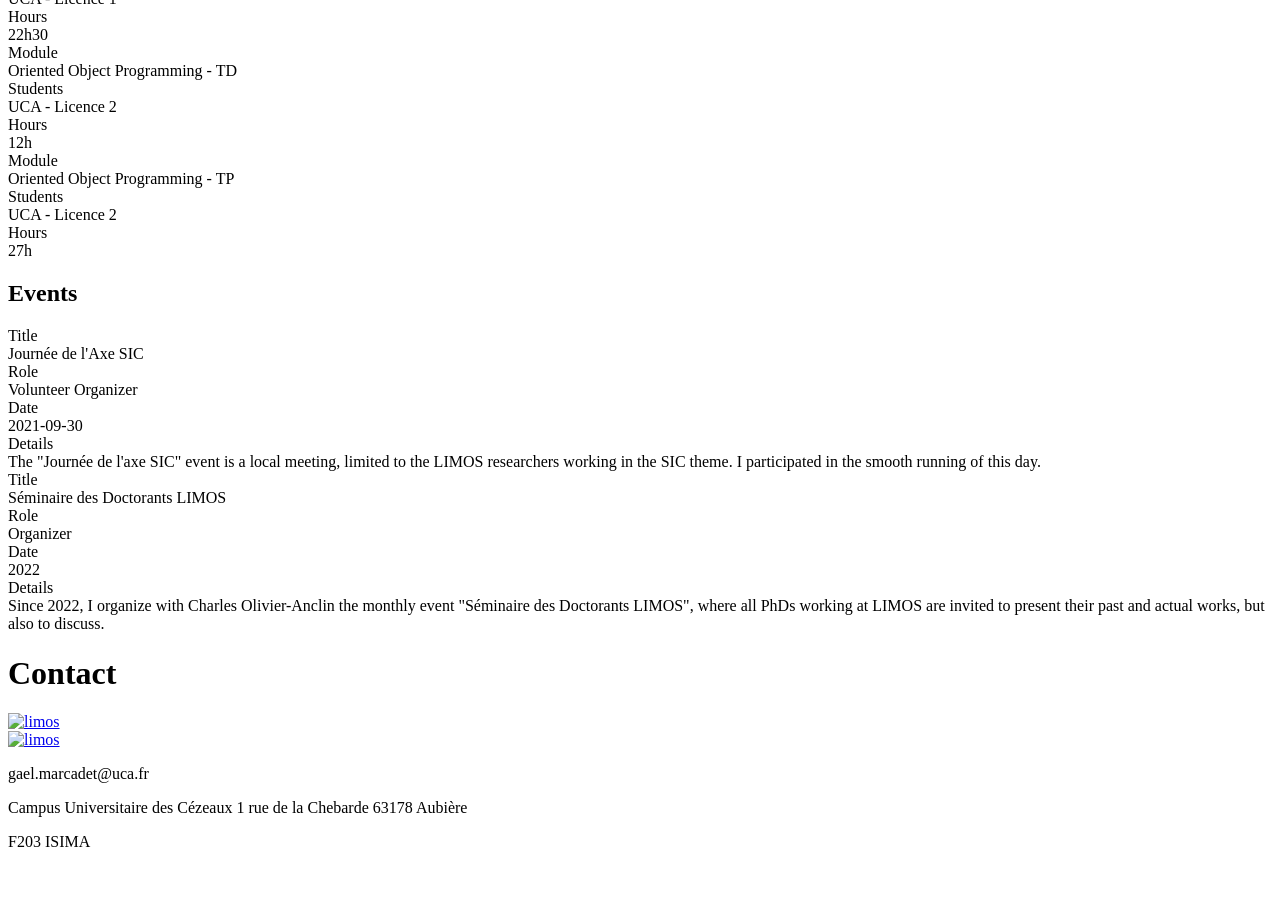
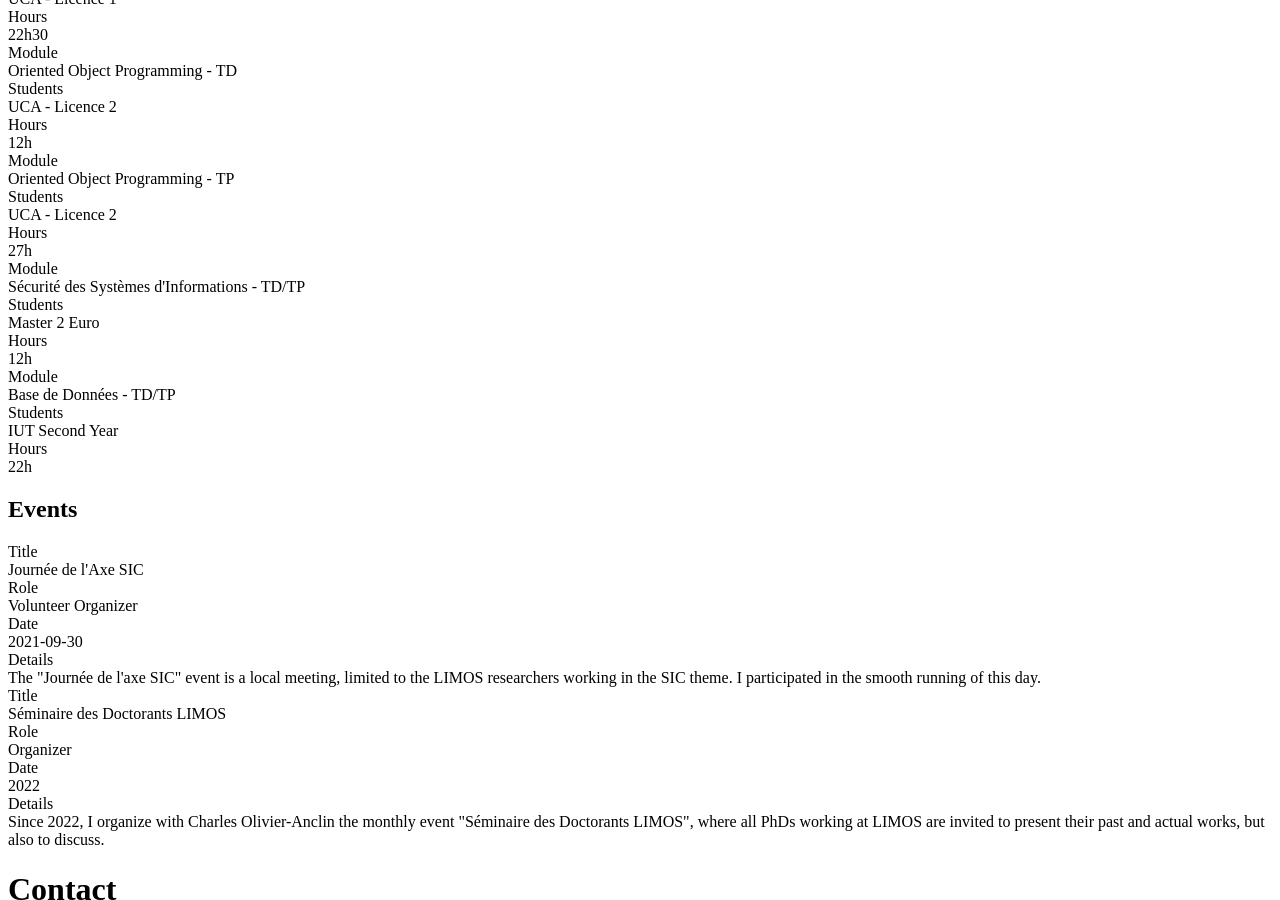
Before and after one commit to gamarcad/personnal-webpage, a Jekyll site: the page built from index.html, in a window 1280 px wide and 900 px high, scrolled down 881 px. Built offline with Jekyll 4.4.1, drawn with Linux system fonts in a browser that asks for light colours; before the commit the page ends 1748 px from its top, so only the background shows below that.

Commit message:
Addition of teaching modules

```diff
--- a/_data/teaching.yml
+++ b/_data/teaching.yml
@@ -16,3 +16,15 @@
   students: UCA - Licence 2
   year: 2021
   hours: 27h
+
+- module: Sécurité des Systèmes d'Informations
+  type: TD/TP
+  students: Master 2 Euro
+  year: 2022
+  hours: 12h
+
+- module: Base de Données
+  type: TD/TP
+  students: IUT Second Year
+  year: 2022
+  hours: 22h
```
